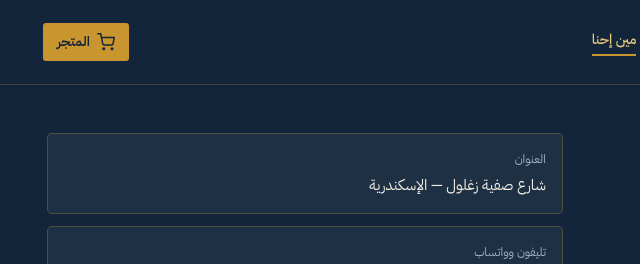
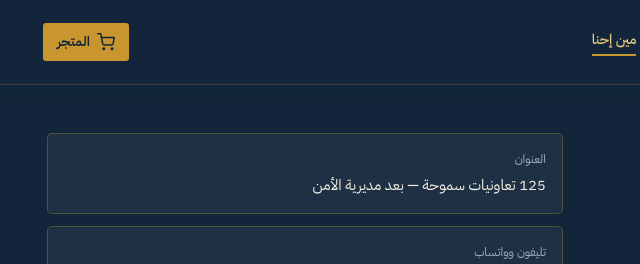
Before and after one commit to mohamedmagdy-ai/ACT, an Electron app: page storefront/public/about.html in a window 1400 px wide. Shown: the top 264 px of the page, 123-763 px from the left. Drawn offline with Linux system fonts and the light colour scheme.

Commit message:
fix(storefront/about): correct the real store address
User-supplied correction: 125 تعاونيات سموحة — بعد مديرية الأمن
(replacing the placeholder street name carried over from the design
mockup). Already pushed to the user's live Firebase Hosting deploy
folder (act-online-store/public) via the device bridge; they deploy
it themselves with `firebase deploy --only hosting`.

```diff
--- a/storefront/public/about.html
+++ b/storefront/public/about.html
@@ -58,7 +58,7 @@
     <div class="about-cards">
       <div class="about-card">
         <div class="about-card-label">العنوان</div>
-        <div class="about-card-value" id="about-address">شارع صفية زغلول — الإسكندرية</div>
+        <div class="about-card-value" id="about-address">125 تعاونيات سموحة — بعد مديرية الأمن</div>
       </div>
       <div class="about-card">
         <div class="about-card-label">تليفون وواتساب</div>
```
